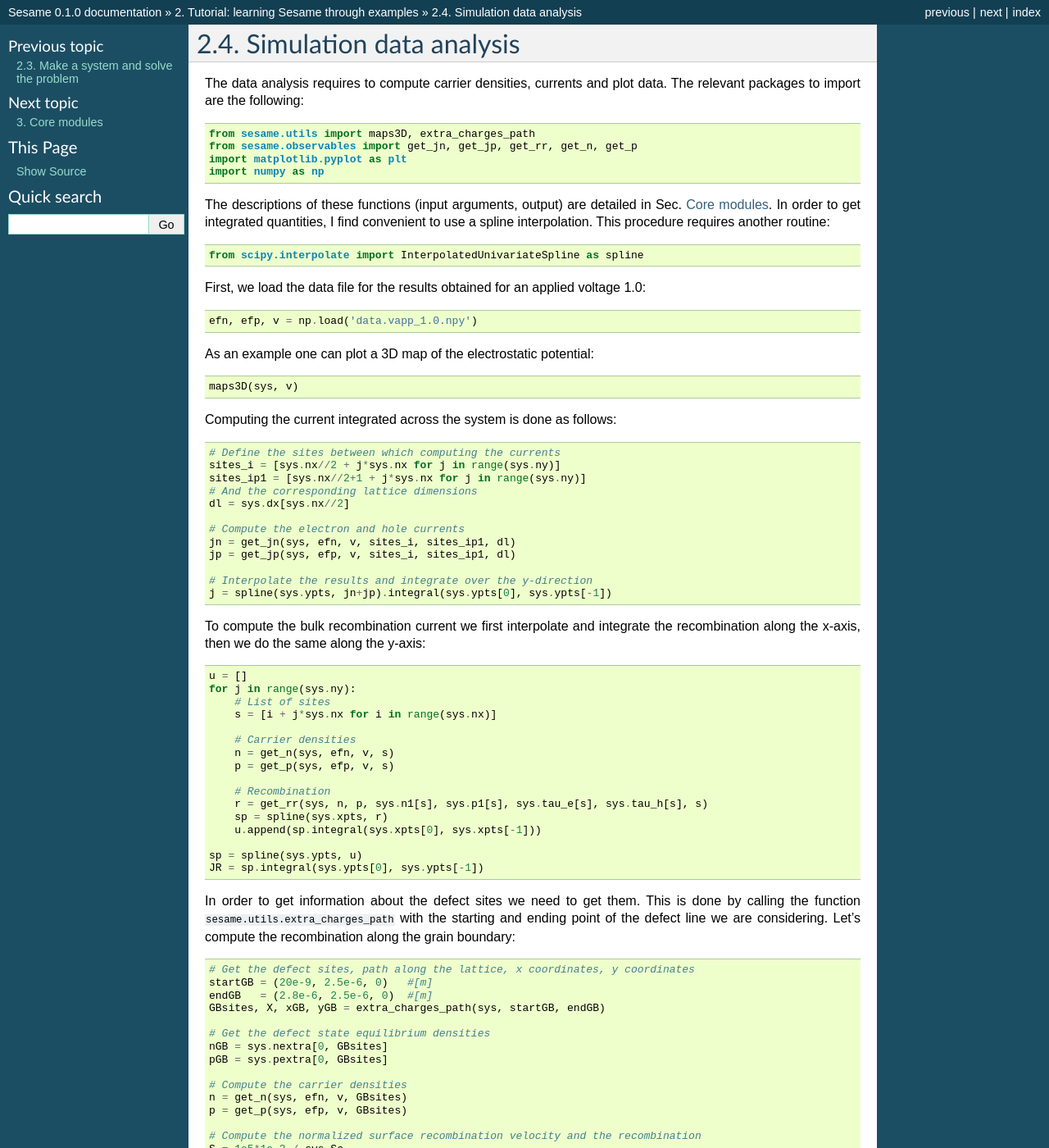
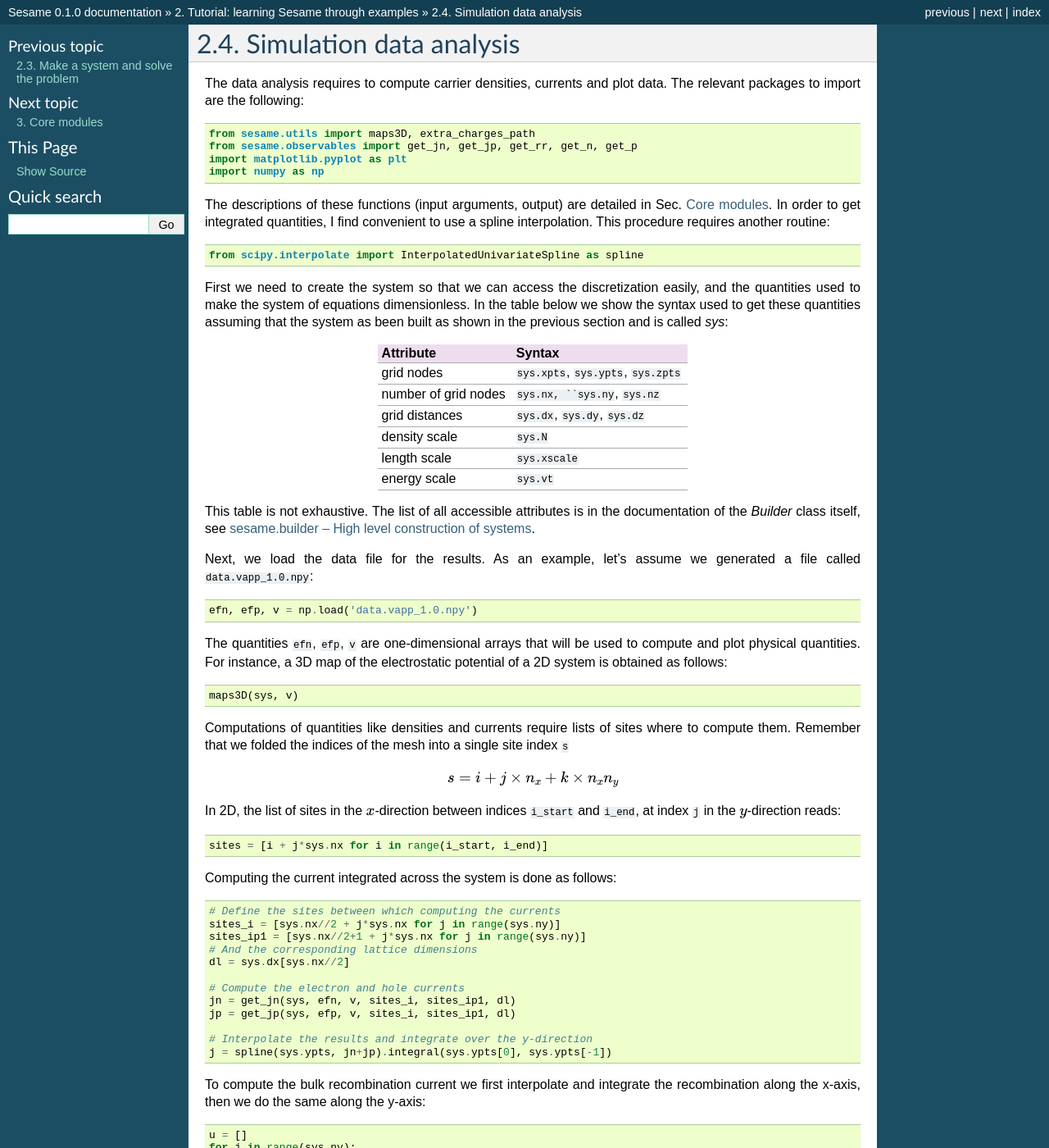
Before and after one commit to usnistgov/sesame, a Sphinx documentation site: the page built from doc/tutorial/analysis.rst, in a window 1280 px wide and 1400 px high. Shown: the whole window at 82% size. Built offline with Sphinx 7.4.7, drawn with Linux system fonts in a browser that asks for light colours; formulas are drawn with MathJax 3.

Commit message:
added doc and band_offset to Builder

```diff
--- a/doc/reference/sesame.builder.rst
+++ b/doc/reference/sesame.builder.rst
@@ -1,3 +1,5 @@
+.. _builder_doc:
+
 :mod:`sesame.builder` -- High level construction of systems
 ===========================================================
 
--- a/doc/tutorial/analysis.rst
+++ b/doc/tutorial/analysis.rst
@@ -16,14 +16,49 @@ interpolation. This procedure requires another routine::
 
     from scipy.interpolate import InterpolatedUnivariateSpline as spline
 
-First, we load the data file for the results obtained for an applied voltage
-1.0::
+First we need to create the system so that we can access the discretization
+easily, and the quantities used to make the system of equations dimensionless.
+In the table below we show the syntax used to get these quantities assuming
+that the system as been built as shown in the previous section and is called
+`sys`:
+
+=========================            ==========================
+Attribute                            Syntax
+=========================            ==========================
+grid nodes                            ``sys.xpts``, ``sys.ypts``, ``sys.zpts``
+number of grid nodes                  ``sys.nx, ``sys.ny``, ``sys.nz``
+grid distances                        ``sys.dx``, ``sys.dy``, ``sys.dz``
+density scale                         ``sys.N``
+length scale                          ``sys.xscale``
+energy scale                          ``sys.vt``
+=========================            ==========================
+
+This table is not exhaustive. The list of all accessible attributes is in the
+documentation of the `Builder` class itself, see :ref:`builder_doc`.
+
+
+Next, we load the data file for the results. As an example, let's assume we
+generated a file called ``data.vapp_1.0.npy``::
 
     efn, efp, v = np.load('data.vapp_1.0.npy')
 
-As an example one can plot a 3D map of the electrostatic potential::
+The quantities ``efn``, ``efp``, ``v`` are one-dimensional arrays that will be
+used to compute and plot physical quantities. For instance, a 3D map of the
+electrostatic potential of a 2D system is obtained as follows::
 
     maps3D(sys, v)
+
+
+Computations of quantities like densities and currents require lists of sites
+where to compute them. Remember that we folded the indices of the mesh into a single
+site index ``s``
+
+.. math:: s = i + j \times n_x + k \times n_x n_y
+
+In 2D, the list of sites in the :math:`x`-direction between indices ``i_start``
+and ``i_end``, at index ``j`` in the :math:`y`-direction reads::
+
+    sites = [i + j*sys.nx for i in range(i_start, i_end)]
 
 Computing the current integrated across the system is done as follows::
 
```
Also changed, not shown: doc/tutorial/discretization.rst (+119 -98 lines), doc/tutorial/system.rst (+20 -6 lines), 3 other files.
